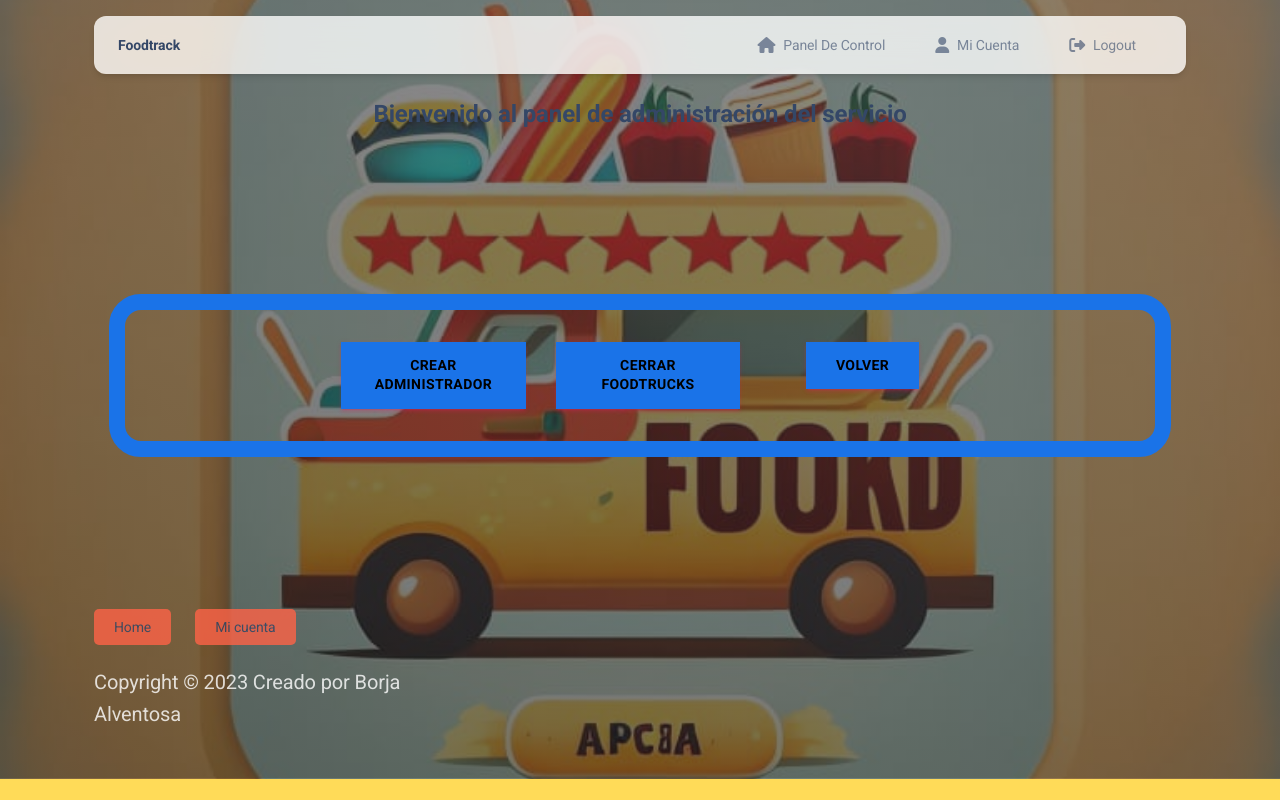
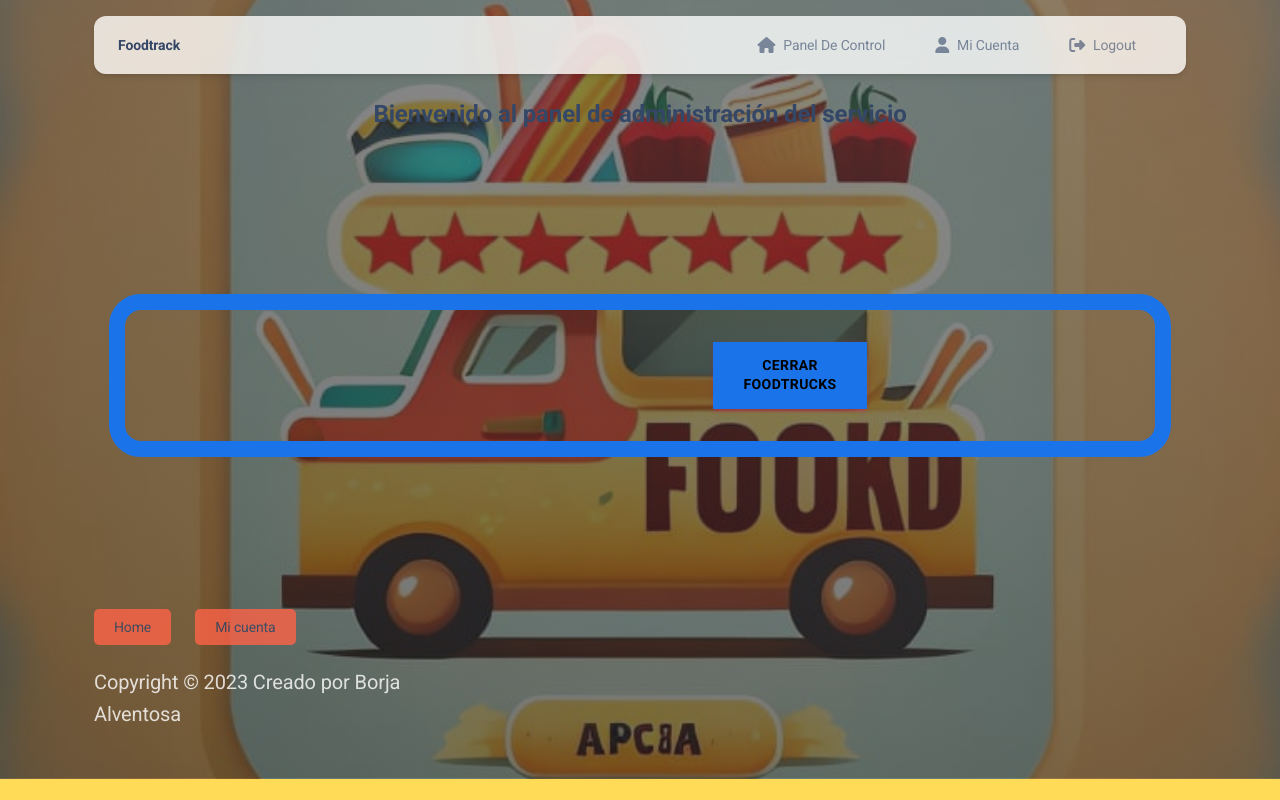
Before and after one commit to borjeta/nuevodespliegue, a React (Create React App) app in the folder foodtrackv4/material-kit-react-main/: page /admin/opcionesglobales in a window 1280 px wide. Built offline with nearby package versions, Linux system fonts and the light colour scheme.

Commit message:
pruebas despliegues

```diff
--- a/foodtrackv4/material-kit-react-main/src/pages/Admin/OpcionesGlobales.js
+++ b/foodtrackv4/material-kit-react-main/src/pages/Admin/OpcionesGlobales.js
@@ -7,7 +7,6 @@ import { useState, useEffect } from "react";
 import NavbarAdmin from "pages/Admin/NavbarAdmin";
 import MKTypography from "components/MKTypography";
 import axios from "axios";
-import Button from "@material-ui/core/Button";
 import Modal from "@mui/material/Modal";
 import MKAlert from "components/MKAlert";
 import MKInput from "components/MKInput";
@@ -64,9 +63,12 @@ function HomeAdmin() {
             <br />
 
             <Container className="container" align="center" justify-content="center" py={10}>
+
                 <MKTypography variant="h4" component="h2" gutterBottom>
                     Bienvenido al panel de administración del servicio
+                    <br />
                 </MKTypography>
+
                 <br />
                 <MKAlert severity="success"
                     style={{ display: showmodalexito ? "block" : "none" }}
@@ -92,6 +94,10 @@ function HomeAdmin() {
                                     <MKButton
                                         color="primary"
                                         size="large"
+                                        style={{
+                                            display: role == "admin" ? "block" : "none"
+                                        }}
+
                                         onClick={() => {
                                             setShowModal(true);
                                         }}
@@ -102,6 +108,8 @@ function HomeAdmin() {
                                     </MKButton>
                                 </div>
                                 <br />
+                                <div className="col-md-4">
+                                </div>
 
                                 <div className="col-md-4">
                                     <MKButton
@@ -144,20 +152,9 @@ function HomeAdmin() {
                                     </MKButton>
                                 </div>
 
-                                <div className="col-md-4">
-                                    <MKButton
-                                        color="primary"
-                                        size="large"
-                                        onClick={() => {
-                                            window.history.back();
-                                        }}
-                                        className="btn"
-                                    > Volver
-                                    </MKButton>
-                                </div>
-                            </div>
 
 
+                            </div>
                         </MKBox>
                     </div>
 
--- a/foodtrackv4/material-kit-react-main/src/pages/LandingPages/Author/sections/Footer.js
+++ b/foodtrackv4/material-kit-react-main/src/pages/LandingPages/Author/sections/Footer.js
@@ -39,7 +39,9 @@ function Footer() {
                   fontWeight="regular"
                   opacity={0.8}
                   component={Link}
-                  href="http://localhost:3000/homeusuario"
+                  onClick={() => {
+                    window.history.back();
+                  }}
                   rel="noreferrer"
                 >
                   Home
@@ -64,7 +66,7 @@ function Footer() {
               fontWeight="regular"
               opacity={0.8}
               textAlign={{ xs: "center", lg: "left" }}
-              color = "white"
+              color="white"
             >
 
               Copyright ©  2023 Creado por Borja Alventosa
```
Also changed, not shown: 1 other file (tests, documents, lock files or other folders).
